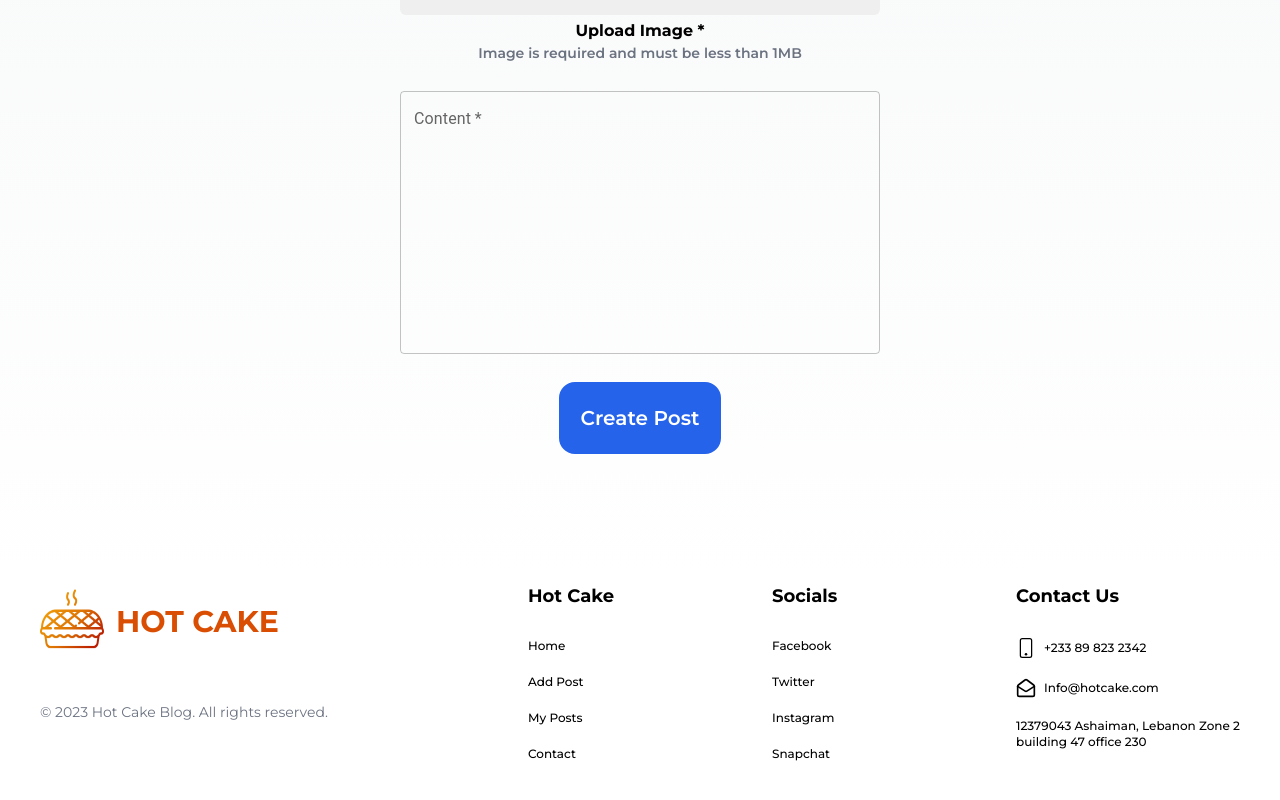
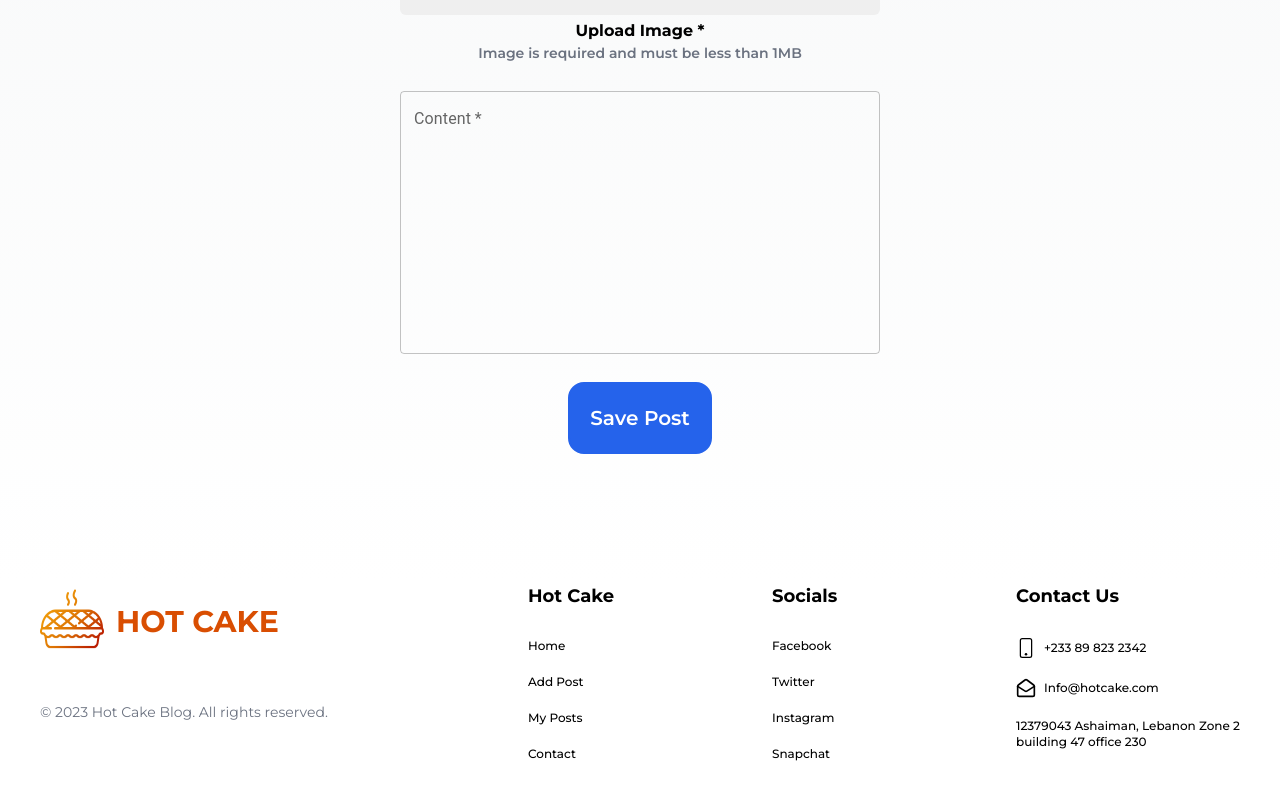
Before and after one commit to numofran6/STquiz, a React (Vite) app: page /create-post in a window 1280 px wide. Shown: the part 861-1661 px from the top of the page. Built offline with nearby package versions, Linux system fonts and the light colour scheme.

Commit message:
create post button title changed

```diff
--- a/src/views/create-post/CreatePost.jsx
+++ b/src/views/create-post/CreatePost.jsx
@@ -197,7 +197,7 @@ export const CreatePost = () => {
 							/>
 
 							<button type="submit" className="blue-btn-inverse w-fit">
-								Create Post
+								Save Post
 							</button>
 						</form>
 					</div>
```
